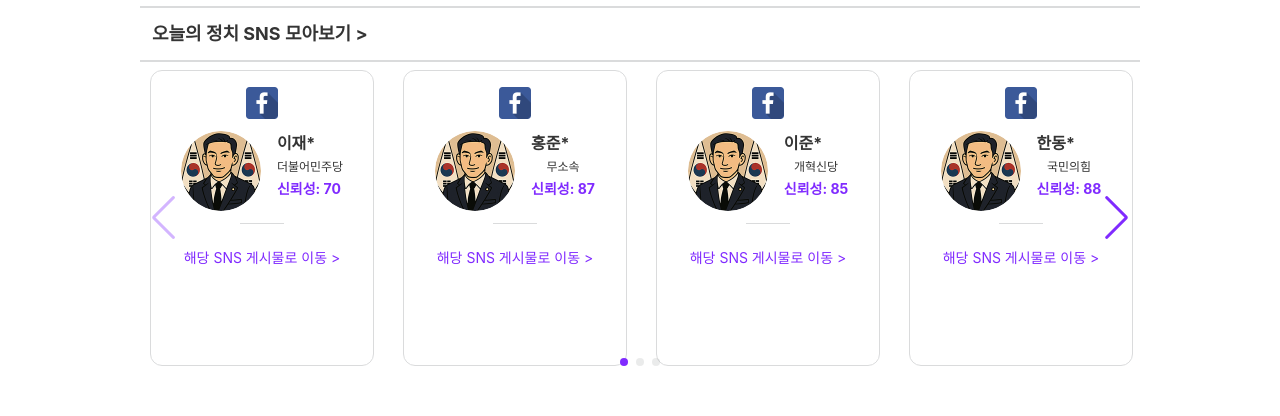
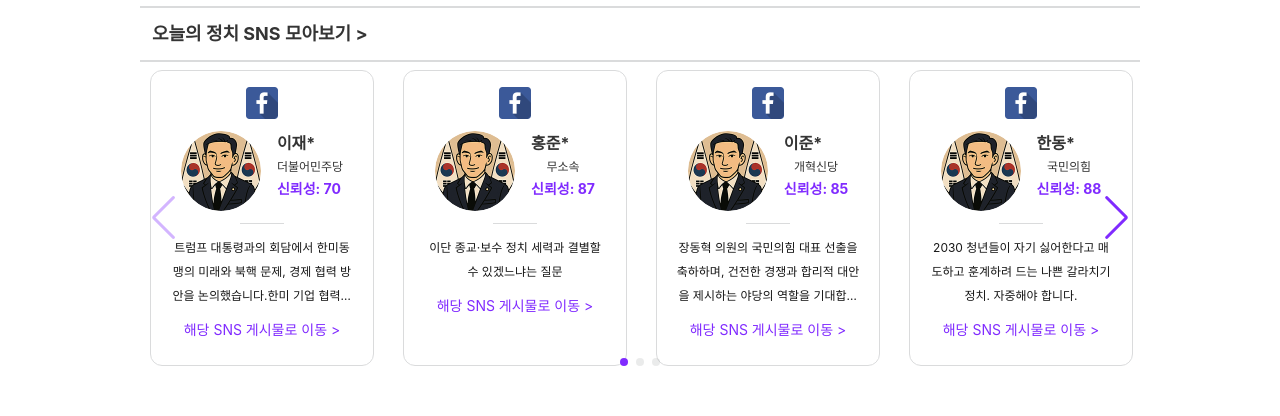
Before and after one commit to Hanium-FactSeeker/factseeker-frontend, a Next.js app: page / in a window 1280 px wide. Shown: the part 1489-1905 px from the top of the page. Built offline with nearby package versions, Linux system fonts and the light colour scheme; no server answers.

Commit message:
Fix: [#57] 메인페이지 Swiper 레이아웃 깨짐 수정

```diff
--- a/src/components/main/organisms/SnsSection.tsx
+++ b/src/components/main/organisms/SnsSection.tsx
@@ -1,4 +1,8 @@
 'use client';
+
+import 'swiper/css';
+import 'swiper/css/navigation';
+import 'swiper/css/pagination';
 
 import { Swiper, SwiperSlide } from 'swiper/react';
 import { Navigation, Pagination } from 'swiper/modules';
@@ -25,13 +29,16 @@ const SnsSection = () => {
         }}
       >
         {snsData.map((item, idx) => (
-          <SwiperSlide key={idx} className={`${idx === 0 ? 'ml-[1%]' : ''}`}>
+          <SwiperSlide key={idx} className={idx === 0 ? 'ml-[1%]' : ''}>
             <SnsCard
               name={item.name}
               party={item.party}
               type={item.type as SnsType}
               percentage={item.percentage}
               figureImg={item.figureImg ?? ''}
+              url={item.url}
+              post={item.post}
+              postedAt={item.postedAt}
             />
           </SwiperSlide>
         ))}
--- a/src/components/ui/sns/SnsCard.tsx
+++ b/src/components/ui/sns/SnsCard.tsx
@@ -37,14 +37,14 @@ const SnsCard = ({
   const SnsLogo = SNS_MAP[type] ?? X;
 
   const handleOpen = () => {
-    if (!url || !url.trim()) return; // url 없으면 아무 동작 안 함
+    if (!url || !url.trim()) return;
     window.open(url, '_blank', 'noopener,noreferrer');
   };
 
   return (
     <div
       className={clsx(
-        'border-gray-normal flex h-62 w-40 flex-col items-center gap-3 rounded-xl border bg-white py-2 md:h-74 md:w-56',
+        'border-gray-normal flex h-[248px] w-40 flex-col items-center gap-3 rounded-xl border bg-white py-2 md:h-[296px] md:w-56',
         className,
       )}
     >
@@ -71,10 +71,12 @@ const SnsCard = ({
         </div>
       </div>
 
-      <div className="border-gray-normal w-11 border-b-1" />
-      <p className="line-clamp-3 w-34 text-center text-xs break-all md:w-46 md:text-xs md:leading-6">
+      <div className="border-gray-normal w-11 border-b" />
+
+      <p className="line-clamp-3 w-[8.5rem] text-center text-xs break-all md:w-[11.5rem] md:text-xs md:leading-6">
         {post ?? ''}
       </p>
+
       <p
         className="text-primary-normal text-xs font-normal hover:cursor-pointer md:text-sm"
         onClick={(e) => {
```
